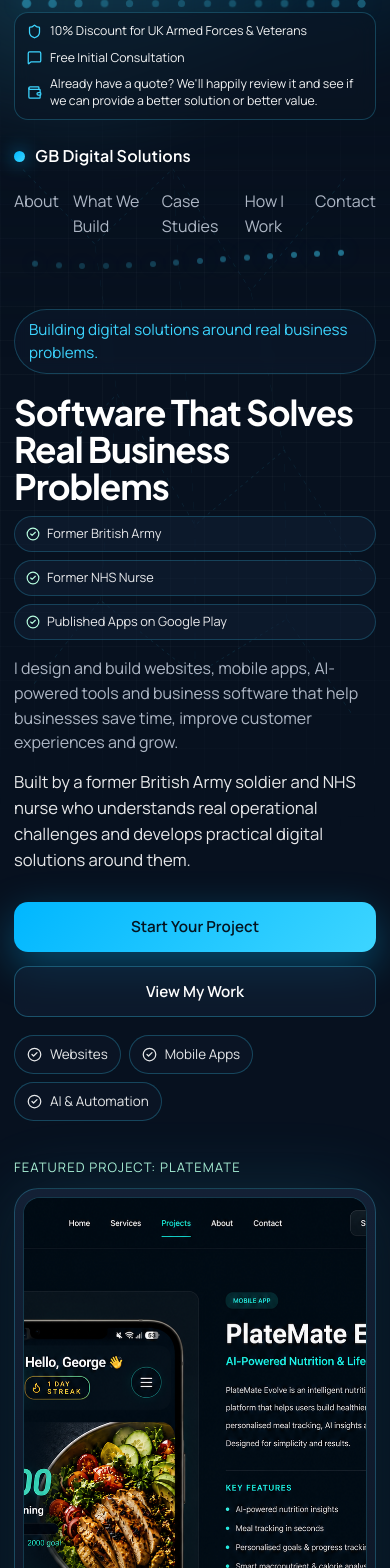
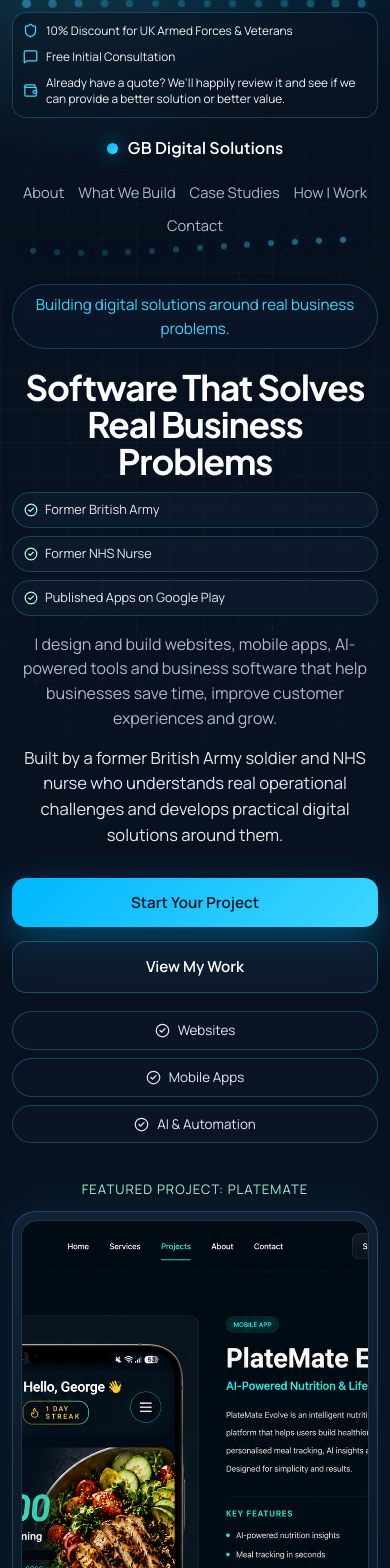
Before and after one commit to georgebrennan932-collab/Gbdigitalsolutions, a React (Vite) app: page / in a window 390 px wide. Shown: the top 1568 px of the page. Built offline with nearby package versions, Linux system fonts and the light colour scheme.

Commit message:
Refine mobile layout and trust banner

```diff
--- a/src/App.css
+++ b/src/App.css
@@ -212,6 +212,10 @@
   z-index: 2;
 }
 
+.hero-right {
+  position: relative;
+}
+
 h1 {
   margin: 20px 0 0;
   width: min(760px, 100%);
@@ -265,6 +269,10 @@ h1 {
   flex-wrap: wrap;
 }
 
+.hero-actions .btn {
+  min-width: 190px;
+}
+
 .hero-solution-badges {
   margin-top: 18px;
   display: flex;
@@ -282,10 +290,6 @@ h1 {
   padding: 8px 12px;
   color: rgba(255, 255, 255, 0.9);
   font-size: 0.84rem;
-}
-
-.hero-right {
-  position: relative;
 }
 
 .hero-featured-label {
@@ -1650,6 +1654,10 @@ h3 {
     gap: 24px;
   }
 
+  .hero-actions .btn {
+    min-width: 0;
+  }
+
   .hero-right {
     margin-top: 12px;
   }
@@ -1754,15 +1762,19 @@ h3 {
 
 @media (max-width: 720px) {
   .section-wrap {
-    width: min(1120px, calc(100% - 28px));
+    width: min(1120px, calc(100% - 24px));
   }
 
   .topbar {
     flex-direction: column;
-    align-items: flex-start;
+    align-items: center;
+    text-align: center;
+    padding: 18px 0 14px;
   }
 
   .nav-links {
+    justify-content: center;
+    flex-wrap: wrap;
     gap: 14px;
   }
 
@@ -1780,15 +1792,19 @@ h3 {
   }
 
   .hero {
-    padding: 46px 0 74px;
+    padding: 38px 0 68px;
+    text-align: center;
   }
 
   h1 {
     font-size: clamp(2rem, 9vw, 2.9rem);
+    width: 100%;
+    margin-inline: auto;
   }
 
   .hero-credibility-strip {
     margin-top: 12px;
+    justify-content: center;
   }
 
   .hero-credibility-strip span {
@@ -1796,12 +1812,32 @@ h3 {
     justify-content: flex-start;
   }
 
+  .hero-subheading,
+  .hero-story,
+  .hero-featured-label {
+    margin-inline: auto;
+  }
+
+  .hero-actions {
+    justify-content: stretch;
+  }
+
+  .hero-actions .btn {
+    width: 100%;
+  }
+
   .hero-actions {
     flex-direction: column;
   }
 
   .hero-solution-badges {
     gap: 8px;
+    justify-content: center;
+  }
+
+  .hero-solution-badges span {
+    width: 100%;
+    justify-content: center;
   }
 
   .hero-device-stack {
@@ -1824,6 +1860,10 @@ h3 {
     padding: 22px 18px;
   }
 
+  .whatsapp-hero-card h3 {
+    font-size: clamp(1.35rem, 6vw, 1.75rem);
+  }
+
   .whatsapp-hero-body {
     grid-template-columns: 1fr;
     align-items: start;
@@ -1851,6 +1891,13 @@ h3 {
 
   .about-content {
     padding: 18px;
+  }
+
+  .about-content .btn,
+  .about-cta-actions .btn,
+  .contact-footer-actions .btn {
+    width: 100%;
+    justify-content: center;
   }
 
   .about-cta {
@@ -1893,6 +1940,67 @@ h3 {
     grid-template-columns: 34px 1fr;
   }
 
+  .about-feature-card,
+  .contact-method-card,
+  .contact-reason-card,
+  .trust-card,
+  .service-card,
+  .build-card,
+  .case-study-list,
+  .case-study-panel,
+  .experience-card,
+  .timeline,
+  .process-track {
+    padding: 16px;
+  }
+
+  .build-example-list {
+    gap: 6px;
+  }
+
+  .build-example-list li {
+    width: 100%;
+    text-align: center;
+  }
+
+  .contact-footer-actions {
+    justify-items: stretch;
+  }
+
+  .footer-links,
+  .social-links {
+    flex-wrap: wrap;
+    justify-content: center;
+  }
+
+
+@media (max-width: 480px) {
+  .announcement-item {
+    font-size: 0.74rem;
+  }
+
+  .hero {
+    padding: 34px 0 60px;
+  }
+
+  .hero-device-card.is-phone,
+  .hero-device-card.is-laptop {
+    width: 100%;
+  }
+
+  .hero-device-frame {
+    box-shadow: 0 20px 42px rgba(0, 0, 0, 0.3), 0 0 52px rgba(61, 213, 255, 0.12);
+  }
+
+  .announcement-bar {
+    padding: 8px 10px;
+  }
+
+  .nav-links {
+    gap: 10px 14px;
+    font-size: 0.92rem;
+  }
+}
   .btn {
     text-align: center;
   }
```
